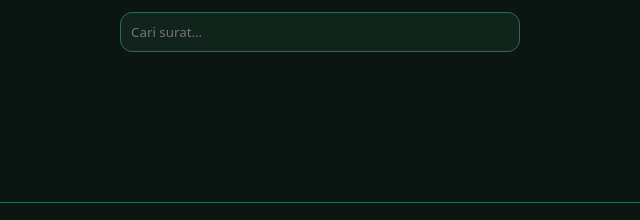
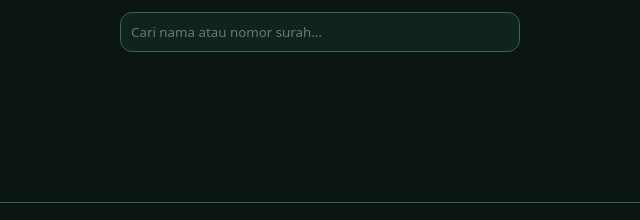
Before and after one commit to design-indra/Al-Quran-lite, a plain HTML site: page index.html in a window 1280 px wide. Shown: the top 220 px of the page, 320-960 px from the left. Drawn offline with Linux system fonts and the light colour scheme; no server answers.

Commit message:
Update index.html

```diff
--- a/index.html
+++ b/index.html
@@ -10,7 +10,7 @@
 
 <!-- SEARCH -->
 <div class="top-search">
-  <input type="text" id="search" placeholder="Cari surat...">
+  <input type="text" id="searchInput" placeholder="Cari nama atau nomor surah..." />
 </div>
 
 <!-- HEADER -->
```
